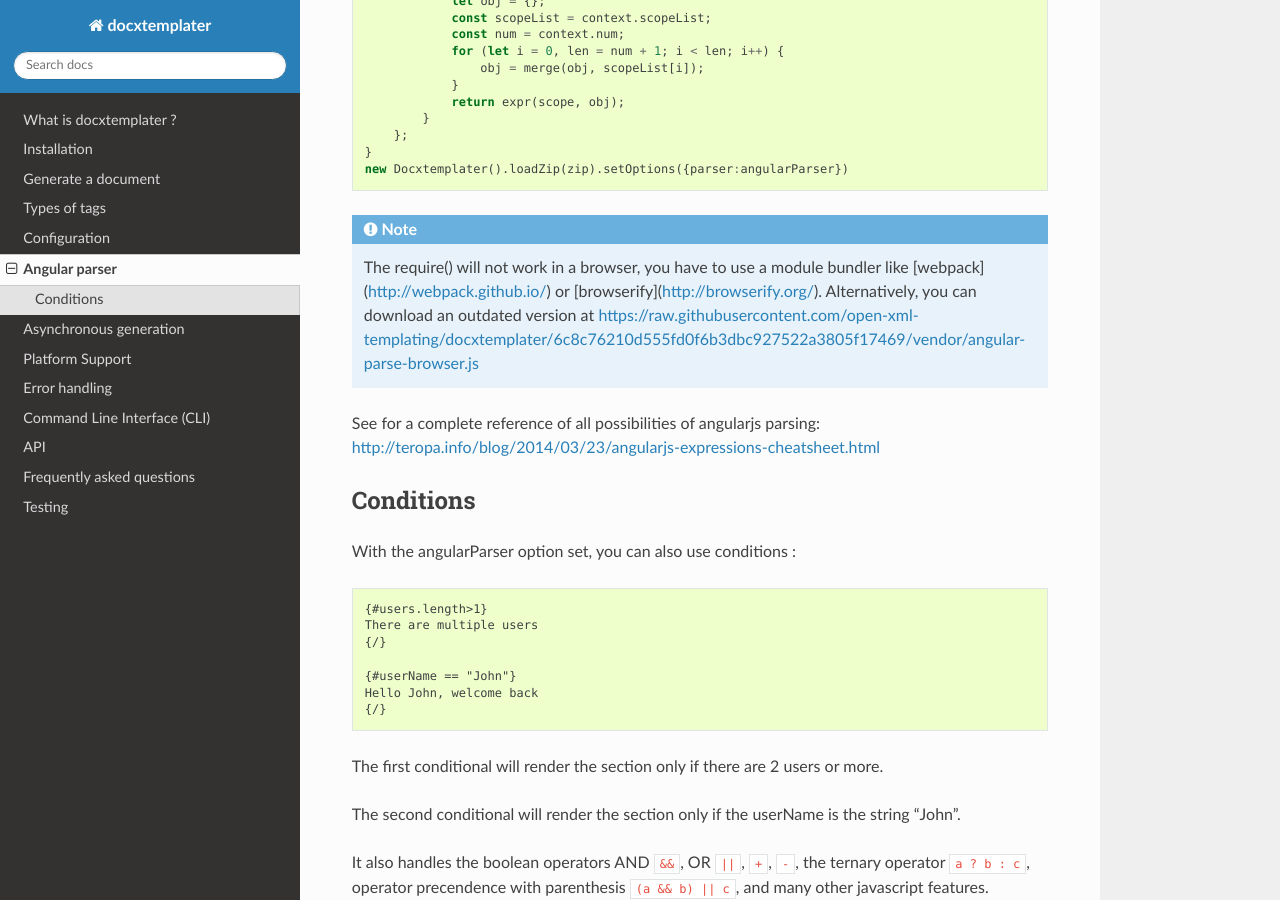
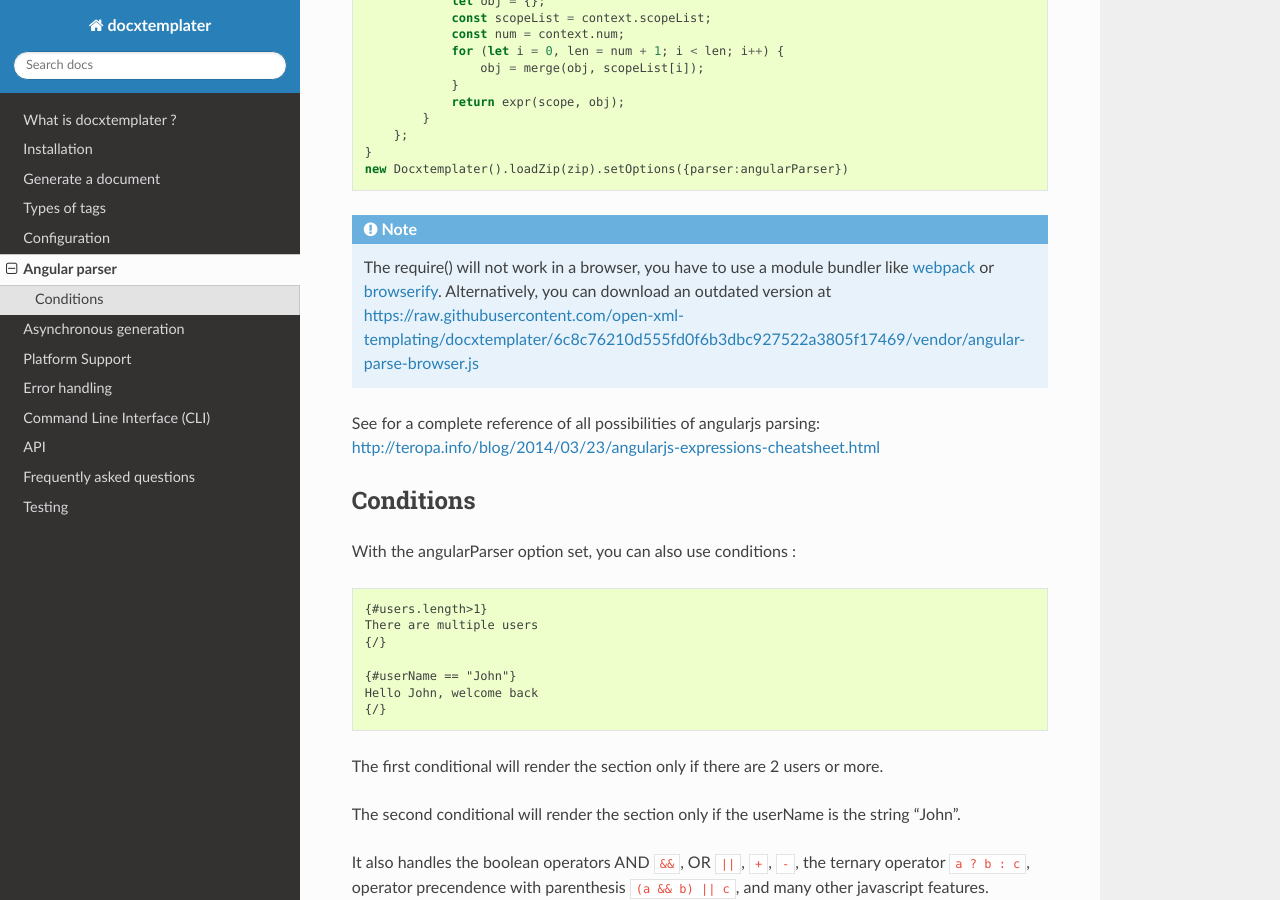
Before and after one commit to open-xml-templating/docxtemplater, a Sphinx documentation site: the page built from docs/source/angular_parse.rst, in a window 1280 px wide and 900 px high, scrolled down 1147 px. Built offline with Sphinx 7.4.7 and the Read the Docs theme 2.0.0, drawn with Linux system fonts in a browser that asks for light colours; part of the change alters nothing that is shown.

Commit message:
Update documentation to RST links

```diff
--- a/docs/source/angular_parse.rst
+++ b/docs/source/angular_parse.rst
@@ -74,7 +74,10 @@ Here's a code sample for how to use the angularParser :
 
 .. note::
 
-    The require() will not work in a browser, you have to use a module bundler like [webpack](http://webpack.github.io/) or [browserify](http://browserify.org/). Alternatively, you can download an outdated version at https://raw.githubusercontent.com/open-xml-templating/docxtemplater/6c8c76210d555fd0f6b3dbc927522a3805f17469/vendor/angular-parse-browser.js
+    The require() will not work in a browser, you have to use a module bundler like `webpack`_ or `browserify`_. Alternatively, you can download an outdated version at https://raw.githubusercontent.com/open-xml-templating/docxtemplater/6c8c76210d555fd0f6b3dbc927522a3805f17469/vendor/angular-parse-browser.js
+
+.. _`webpack`: https://webpack.github.io/
+.. _`browserify`: http://browserify.org/
 
 See for a complete reference of all possibilities of angularjs parsing:
 http://teropa.info/blog/2014/03/23/angularjs-expressions-cheatsheet.html
```
